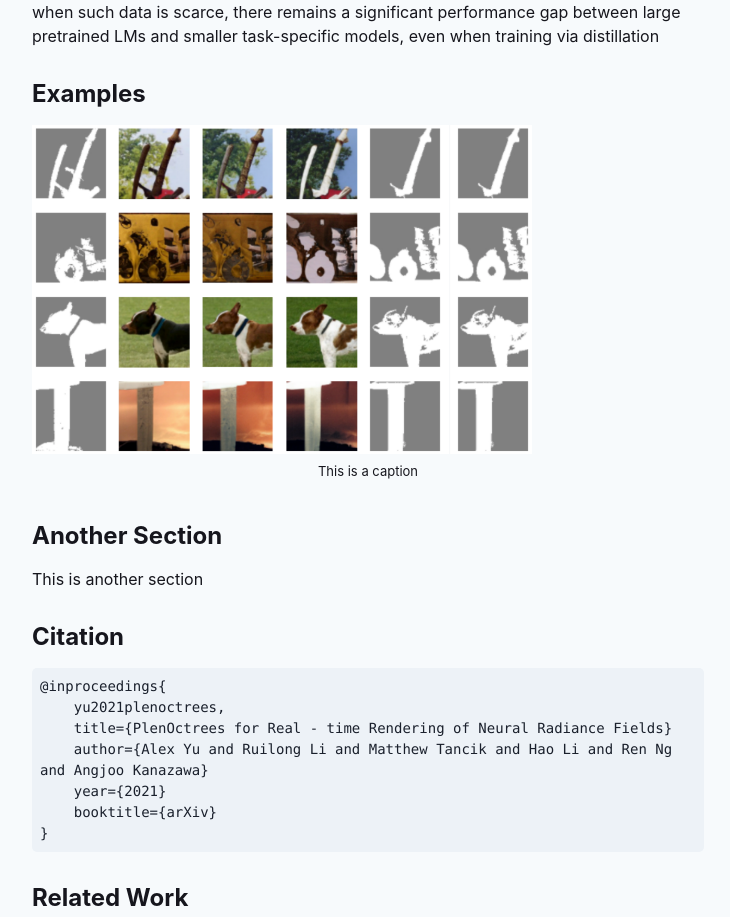
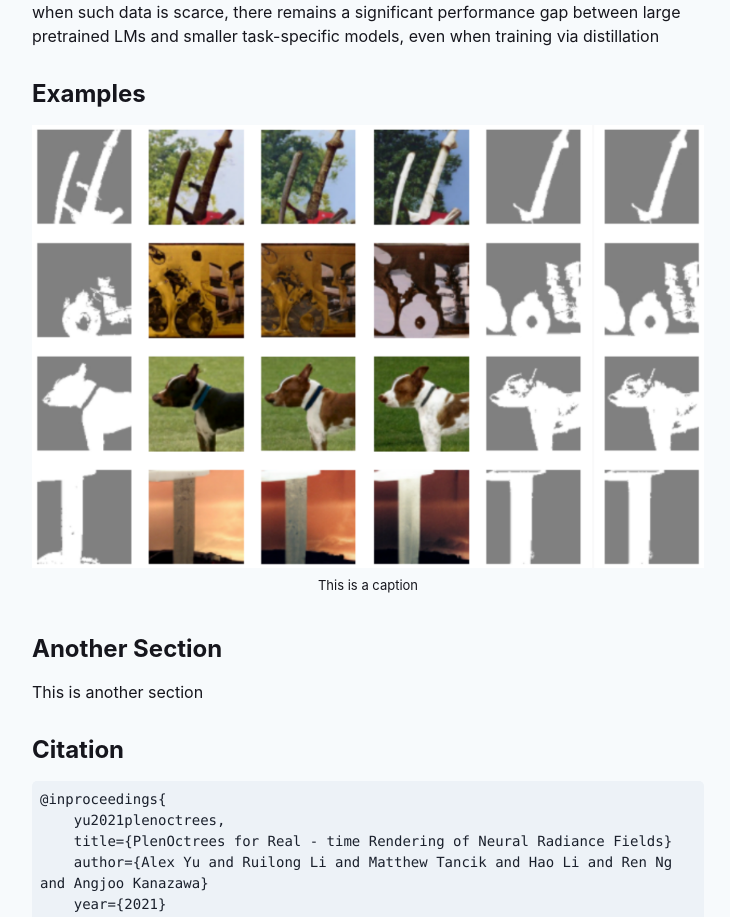
Before and after one commit to lukemelas/realfusion, a Next.js app: page / in a window 1280 px wide. Shown: the part 928-1845 px from the top of the page, without its empty margins (272-1002 px from the left). Built offline with nearby package versions, Linux system fonts and the light colour scheme.

Commit message:
Update website

```diff
--- a/package.json
+++ b/package.json
@@ -17,6 +17,7 @@
     "@emotion/styled": "11.1.5",
     "framer-motion": "^3.5.2",
     "next": "latest",
+    "next-optimized-images": "^2.6.2",
     "react": "^17.0.1",
     "react-dom": "^17.0.1",
     "react-icons": "^4.2.0"
--- a/src/pages/index.tsx
+++ b/src/pages/index.tsx
@@ -1,6 +1,4 @@
-import { Link as ChakraLink, Text, Code, List, ListIcon, ListItem, Center, Heading, UnorderedList, } from '@chakra-ui/react'
-import { CheckCircleIcon, LinkIcon } from '@chakra-ui/icons'
-import Image from 'next/image'
+import { Link as ChakraLink, Text, Code, ListItem, Heading, UnorderedList, } from '@chakra-ui/react'
 import { Hero } from 'components/Hero'
 import { Container } from 'components/Container'
 import NextLink from 'next/link'
@@ -31,11 +29,10 @@ const Index = () => (
 
       {/* Example */}
       <Heading fontSize="2xl" pb="1rem">Examples</Heading>
-      <Image
+      <img
         src="/images/example.png"
-        alt="Picture of the author"
-        width={500}
-        height={500}
+      // width={500}
+      // height={500}
       />
       <Text align="center" pt="0.5rem" pb="0.5rem" fontSize="small">This is a caption</Text>
 
```
Also changed, not shown: 4 other files (tests, documents, lock files or other folders).
